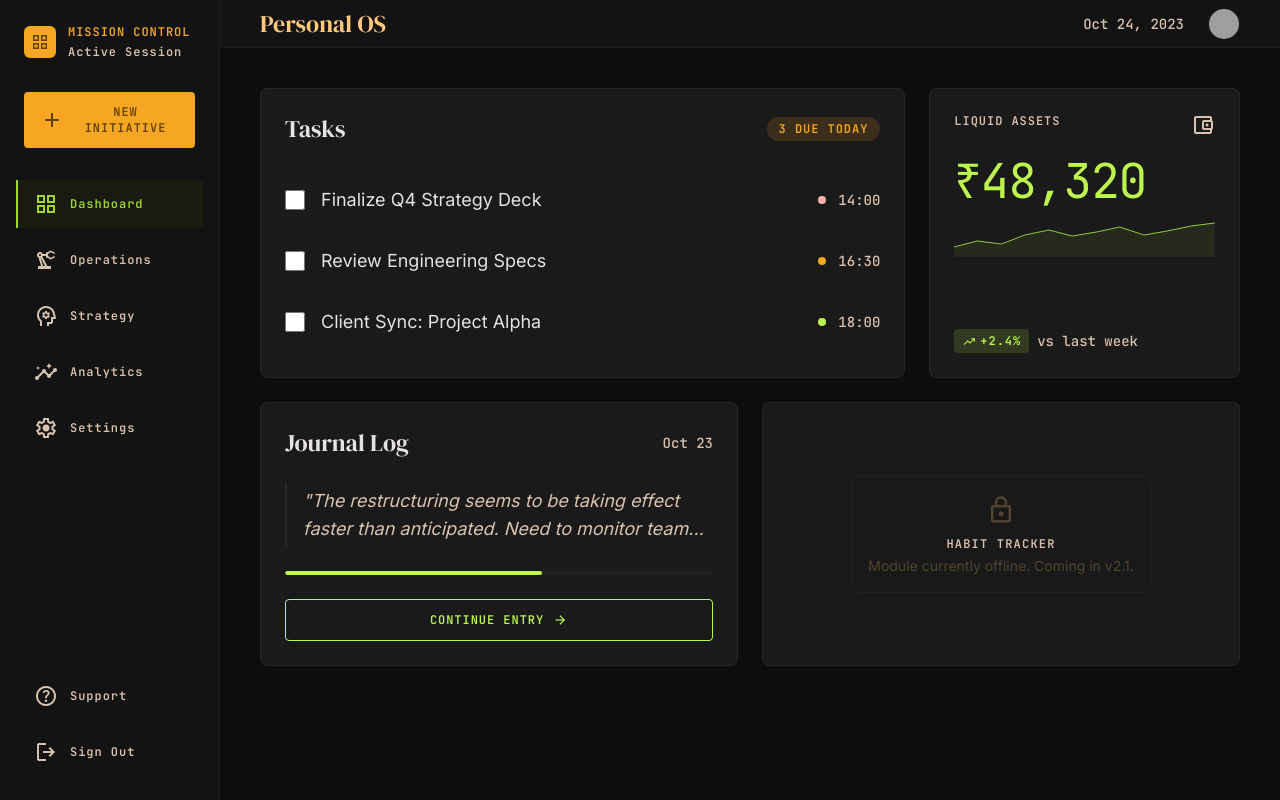
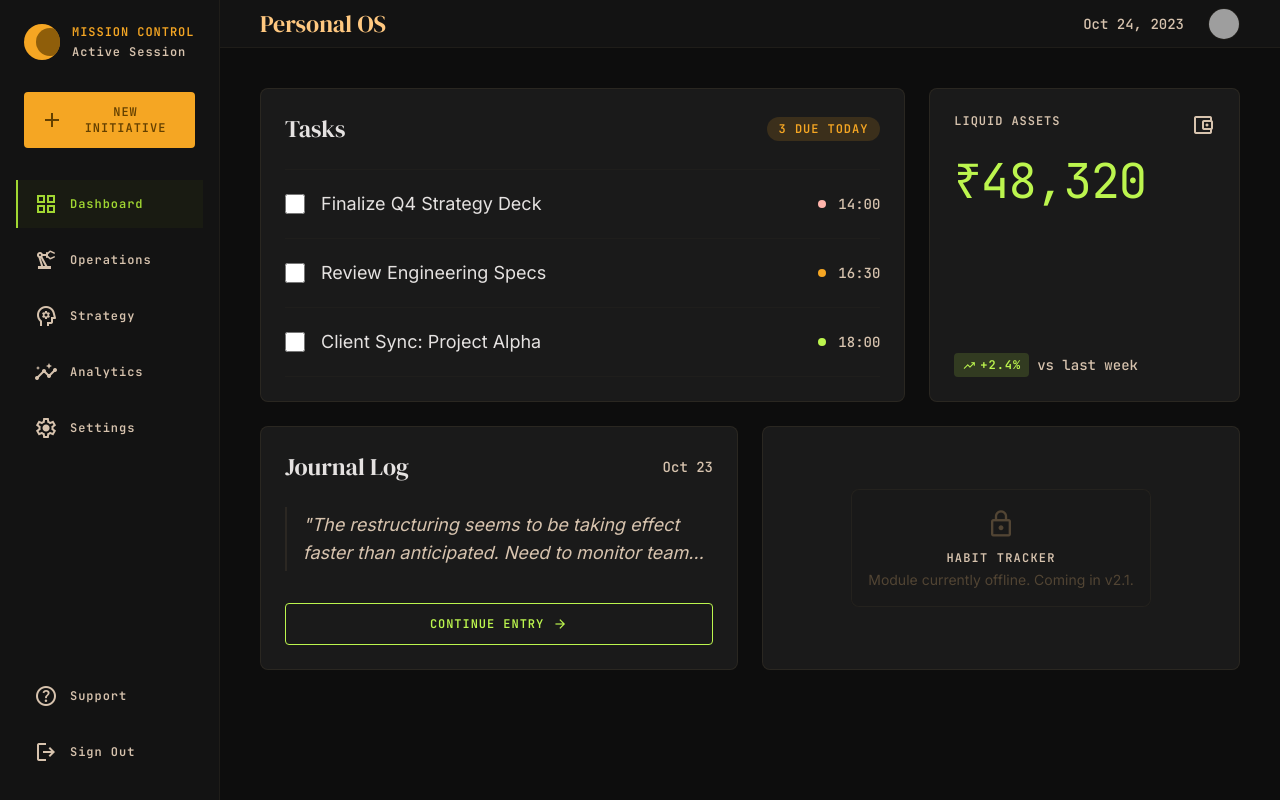
Before and after one commit to dev-dharmesh-ai/personal-os, a React (Vite) app: page / in a window 1280 px wide. Built offline with nearby package versions, Linux system fonts and the light colour scheme; grey boxes are pictures that could not be loaded.

Commit message:
fix: dashboard visual corrections post-review

```diff
--- a/src/components/ui/AppShell.jsx
+++ b/src/components/ui/AppShell.jsx
@@ -42,10 +42,8 @@ export default function AppShell({ children }) {
     <div className="flex h-screen overflow-hidden bg-[#0D0D0D] text-on-surface font-body-md text-body-md">
       <nav className="fixed left-0 top-0 z-50 hidden h-full w-sidebar_width flex-col border-r border-outline-variant/20 bg-surface py-6 text-secondary md:flex">
         <div className="mb-8 flex items-center gap-3 px-6">
-          <div className="flex h-8 w-8 shrink-0 items-center justify-center rounded-[6px] bg-primary-container text-on-primary-container">
-            <span className="material-symbols-outlined text-[20px]" style={iconStyle}>
-              grid_view
-            </span>
+          <div className="relative h-9 w-9 shrink-0 overflow-hidden rounded-full bg-primary-container">
+            <div className="absolute -right-1 top-1 h-7 w-7 rounded-full bg-on-primary-container/70" />
           </div>
           <div>
             <h1 className="font-label-caps text-label-caps uppercase text-primary-container">
--- a/src/screens/HomeScreen.jsx
+++ b/src/screens/HomeScreen.jsx
@@ -2,7 +2,6 @@ import { tasks, financeStats, journalEntries } from "../data/mockData.js";
 import CardSurface from "../components/ui/CardSurface.jsx";
 import PriorityBadge from "../components/ui/PriorityBadge.jsx";
 import PrimaryButton from "../components/ui/PrimaryButton.jsx";
-import ProgressBar from "../components/ui/ProgressBar.jsx";
 import DeltaBadge from "../components/ui/DeltaBadge.jsx";
 import LockedCard from "../components/ui/LockedCard.jsx";
 
@@ -11,10 +10,6 @@ const priorityDotClasses = {
   Medium: "bg-primary-container",
   Low: "bg-secondary-fixed",
 };
-
-const sparklinePath =
-  "M0 30 L25 24 L51 27 L76 18 L102 13 L127 19 L153 15 L178 10 L204 18 L229 14 L255 9 L280 6";
-const sparklineAreaPath = `${sparklinePath} L280 40 L0 40 Z`;
 
 export default function HomeScreen() {
   const todaysTasks = tasks.filter((task) => task.dueLabel.includes("Today"));
@@ -34,7 +29,7 @@ export default function HomeScreen() {
           <ul className="flex flex-col flex-1 border-t border-outline-variant/10">
             {todaysTasks.map((task) => (
               <li
-                className="flex items-center justify-between py-4 border-b border-outline-variant/10 group"
+                className="flex items-center justify-between py-5 border-b border-outline-variant/10 group"
                 key={task.id}
               >
                 <div className="flex items-center gap-4">
@@ -80,25 +75,8 @@ export default function HomeScreen() {
             <div className="font-data-lg text-display-lg text-secondary-fixed mb-2 tracking-tight">
               ₹{financeStats.balance.toLocaleString("en-IN")}
             </div>
-            <svg
-              width="100%"
-              height="40"
-              viewBox="0 0 280 40"
-              preserveAspectRatio="none"
-              aria-hidden="true"
-            >
-              <path d={sparklineAreaPath} fill="#bcf54e" fillOpacity="0.07" />
-              <path
-                d={sparklinePath}
-                stroke="#bcf54e"
-                strokeWidth="0.8"
-                fill="none"
-                strokeLinecap="round"
-                strokeLinejoin="round"
-              />
-            </svg>
           </div>
-          <div className="mt-8">
+          <div className="mt-16">
             <DeltaBadge value={financeStats.delta} label="vs last week" />
           </div>
         </CardSurface>
@@ -110,13 +88,10 @@ export default function HomeScreen() {
               {journalEntry.dateLabel}
             </span>
           </div>
-          <div className="mb-6 flex-1">
+          <div className="mb-8 flex-1">
             <p className="font-body-md text-body-lg text-on-surface-variant line-clamp-2 italic border-l-2 border-outline-variant/30 pl-4 py-1">
               &quot;{journalEntry.firstSentence}&quot;
             </p>
-          </div>
-          <div className="mb-6">
-            <ProgressBar value={60} />
           </div>
           <PrimaryButton>CONTINUE ENTRY</PrimaryButton>
         </CardSurface>
```
Also changed, not shown: 1 other file (tests, documents, lock files or other folders).
